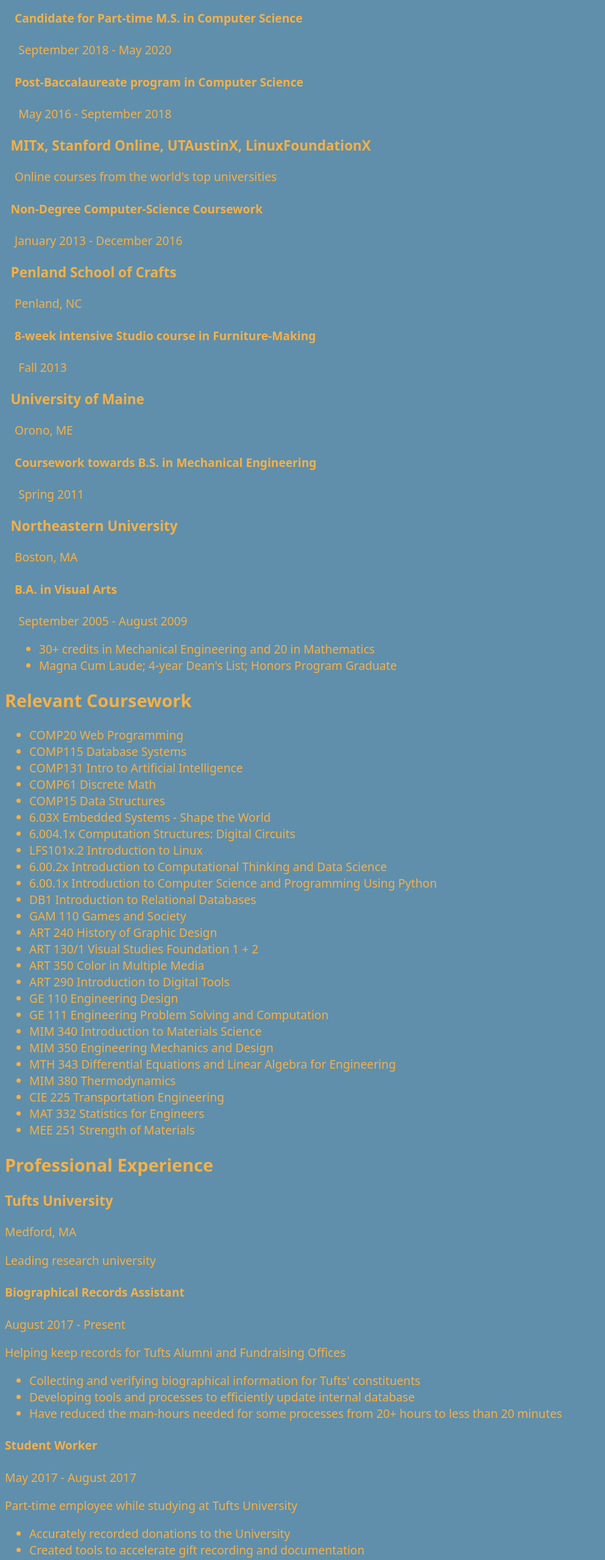
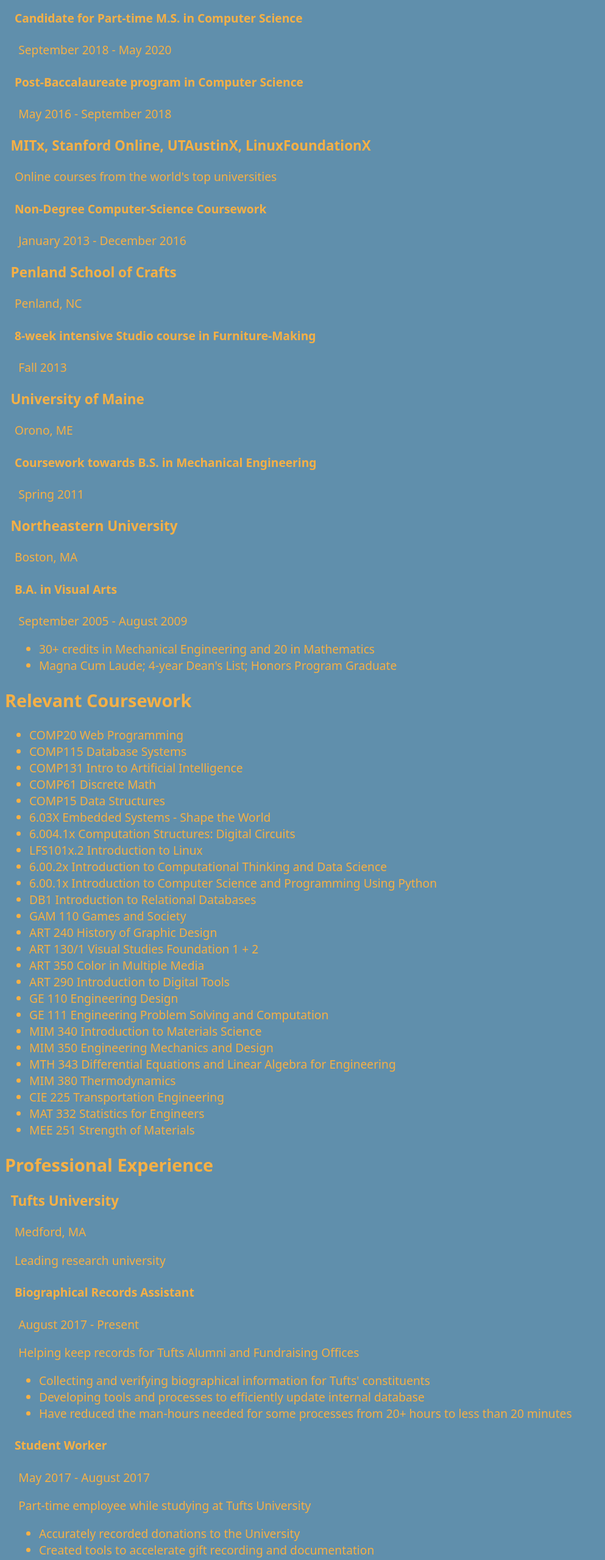
Before and after one commit to rpvnwnkl/rpvnwnkl.github.io, a plain HTML site: page resume.html in a window 1280 px wide. Shown: the part 240-2799 px from the top of the page at 61% size, without its empty margins (0-993 px from the left). Drawn offline with Linux system fonts and the light colour scheme.

Commit message:
fixing tags and text

```diff
--- a/css/resume_style.css
+++ b/css/resume_style.css
@@ -18,3 +18,12 @@ section {
 #education p {
     margin-left: 0.33em;
 }
+#experience .employer {
+    margin-left: 0.5em;
+}
+#experience .job {
+    margin-left: 0.33em;
+}
+#experience p {
+    margin-left: 0.33em;
+}
--- a/resume.html
+++ b/resume.html
@@ -30,7 +30,7 @@
         <section class="school">
             <h3>MITx, Stanford Online, UTAustinX, LinuxFoundationX</h3>
             <p>Online courses from the world's top universities</p>
-            <section>
+            <section class="program">
                 <h4>Non-Degree Computer-Science Coursework</h4>
                 <p>January 2013 - December 2016</p>
             </section>
@@ -122,7 +122,7 @@
         </section>
         <section class="employer">
             <h3>Cambridge Innovation Center</h3>
-            <p>The area's leader in coworking facilities</p>
+            <p>An international leader in coworking facilities</p>
             <section class="job">
                 <h4>Client Services Team Member</h4>
                 <p>February - May 2012</p>
@@ -151,6 +151,7 @@
                     <li>Planned and executed office cleanings, paintings, and installations</li>
                 </ul>
             </section>
+        </section>
         <section class="employer">
             <h3>GE Energy</h3>
             <p>Manufacturer of Steam Turbines for Energy Production</p>
@@ -180,7 +181,7 @@
             <li>Disassembling PCBs, cataloguing and collect datasheets for the components</li>
             <li>Setting up remote Raspberry Pi motion-activated bird cams</li>
             <li>Writing extensively (and privately) in a digital journal</li>
-            <li>Using Neural Net libraries to get the computer to write for me</li>
+            <li>Using Neural Net libraries to get the computer to write journal entries for me</li>
             <li>Learning about new tools, techniques, and ideas in art, technology, and computer science</li>
         </ul>
     </section>
```
